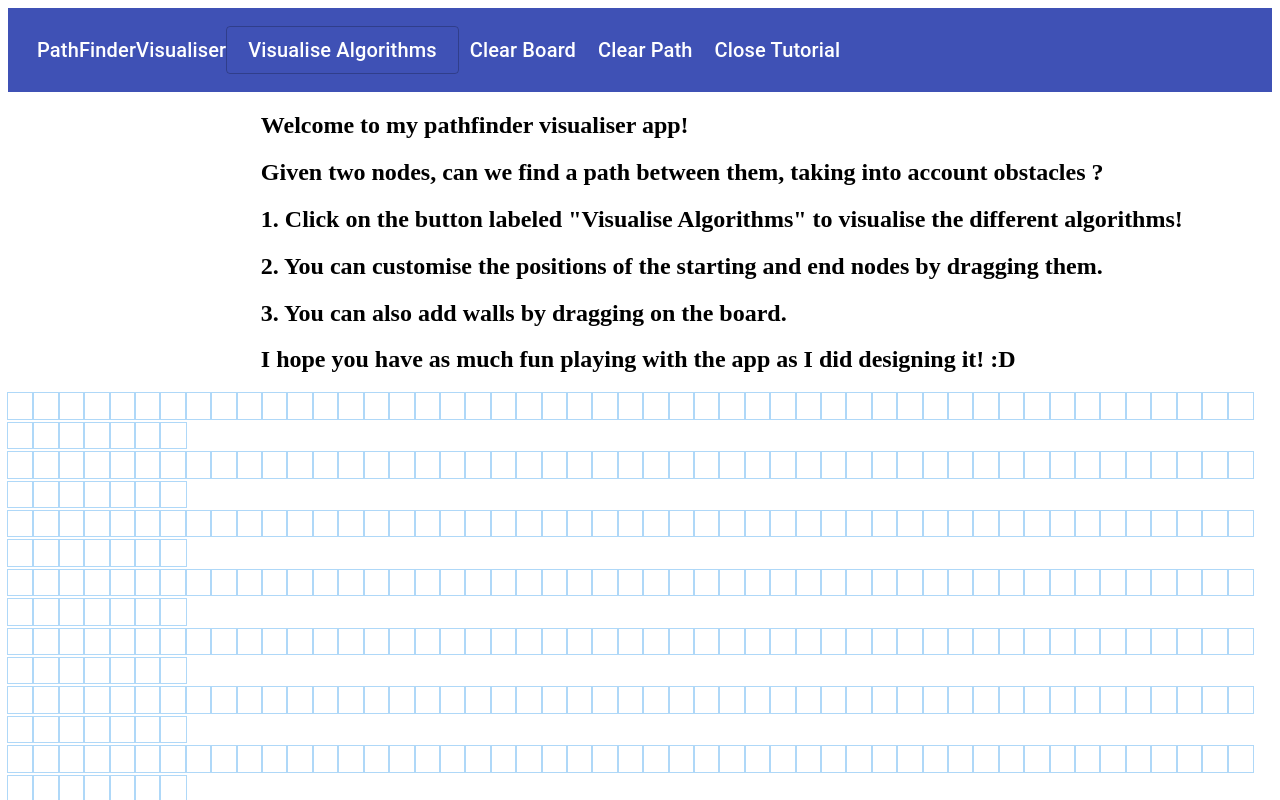
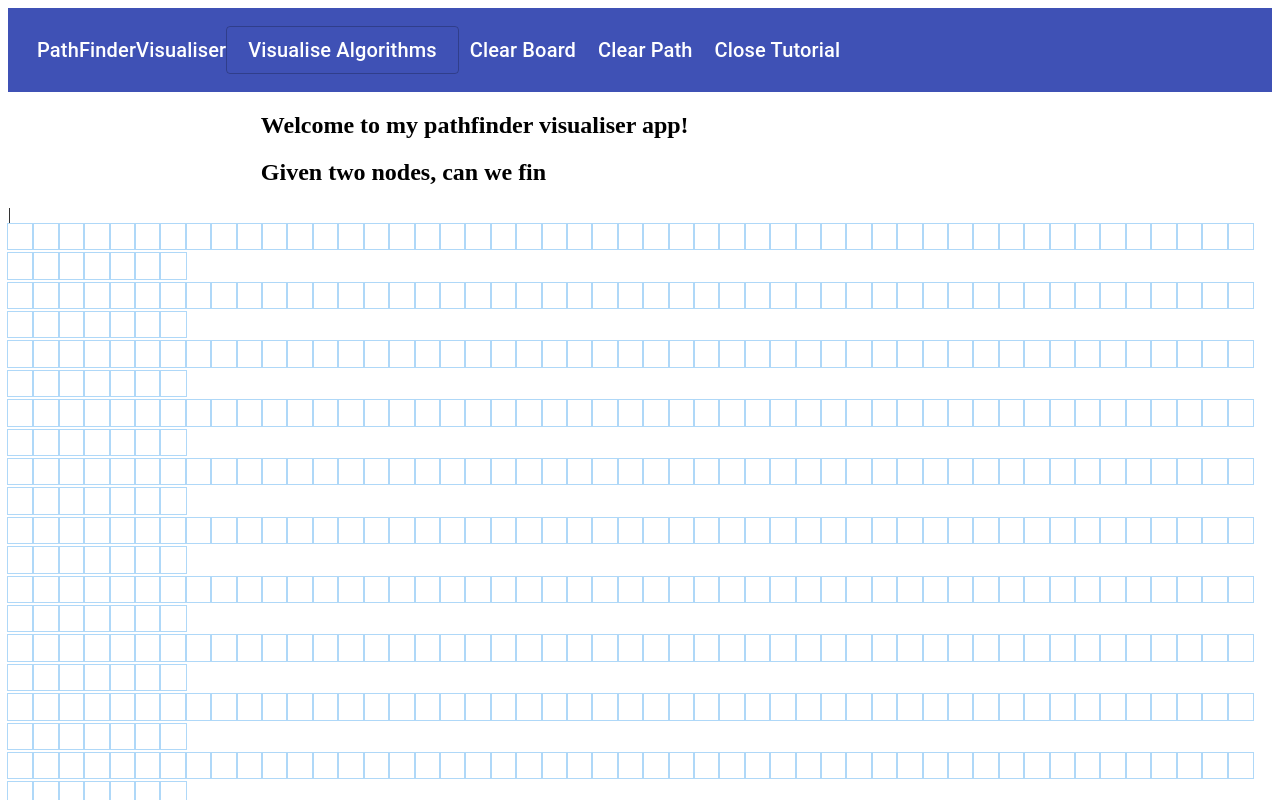
Before and after one commit to KevinLohJunYong/PathFinderVisualiser, a React (Create React App) app: page / in a window 1280 px wide. Both pictures are taken after a click on the button "Tutorial". Shown: the top 800 px of the page. Built offline with nearby package versions, Linux system fonts and the light colour scheme.

Commit message:
added typing animation on tutorial page

```diff
--- a/package.json
+++ b/package.json
@@ -15,6 +15,7 @@
     "react-dom": "^17.0.2",
     "react-router-dom": "^5.2.0",
     "react-scripts": "4.0.3",
+    "react-typist": "^2.0.5",
     "styled-components": "^5.3.0",
     "web-vitals": "^1.0.1"
   },
--- a/src/Modal/Modal.jsx
+++ b/src/Modal/Modal.jsx
@@ -1,4 +1,5 @@
 import React from "react";
+import Typist from "react-typist";
 
 export default class Modal extends React.Component {
   render() {
@@ -6,14 +7,16 @@ export default class Modal extends React.Component {
         return null;
     }
     return (
+        <Typist avgTypingDelay={40}>
        <div style={{marginLeft: "20%"}}>
-           <h2> Welcome to my pathfinder visualiser app! </h2>
-           <h2> Given two nodes, can we find a path between them, taking into account obstacles ? </h2>
-           <h2> 1. Click on the button labeled "Visualise Algorithms" to visualise the different algorithms! </h2>
-           <h2> 2. You can customise the positions of the starting and end nodes by dragging them. </h2>
-           <h2> 3. You can also add walls by dragging on the board. </h2>
-           <h2> I hope you have as much fun playing with the app as I did designing it! :D </h2>
+           <span> <h2> Welcome to my pathfinder visualiser app! </h2> </span>
+           <span> <h2> Given two nodes, can we find a path between them, taking into account obstacles ? </h2> </span>
+           <span> <h2> 1. Click on the button labeled "Visualise Algorithms" to visualise the different algorithms! </h2> </span>
+           <span> <h2> 2. You can customise the positions of the starting and end nodes by dragging them. </h2> </span>
+           <span> <h2> 3. You can also add walls by dragging on the board. </h2> </span>
+           <span> <h2> I hope you have as much fun playing with the app as I did designing it! :D </h2> </span>
         </div>
+        </Typist>
     );
   }
 }
```
Also changed, not shown: 1 other file (tests, documents, lock files or other folders).
